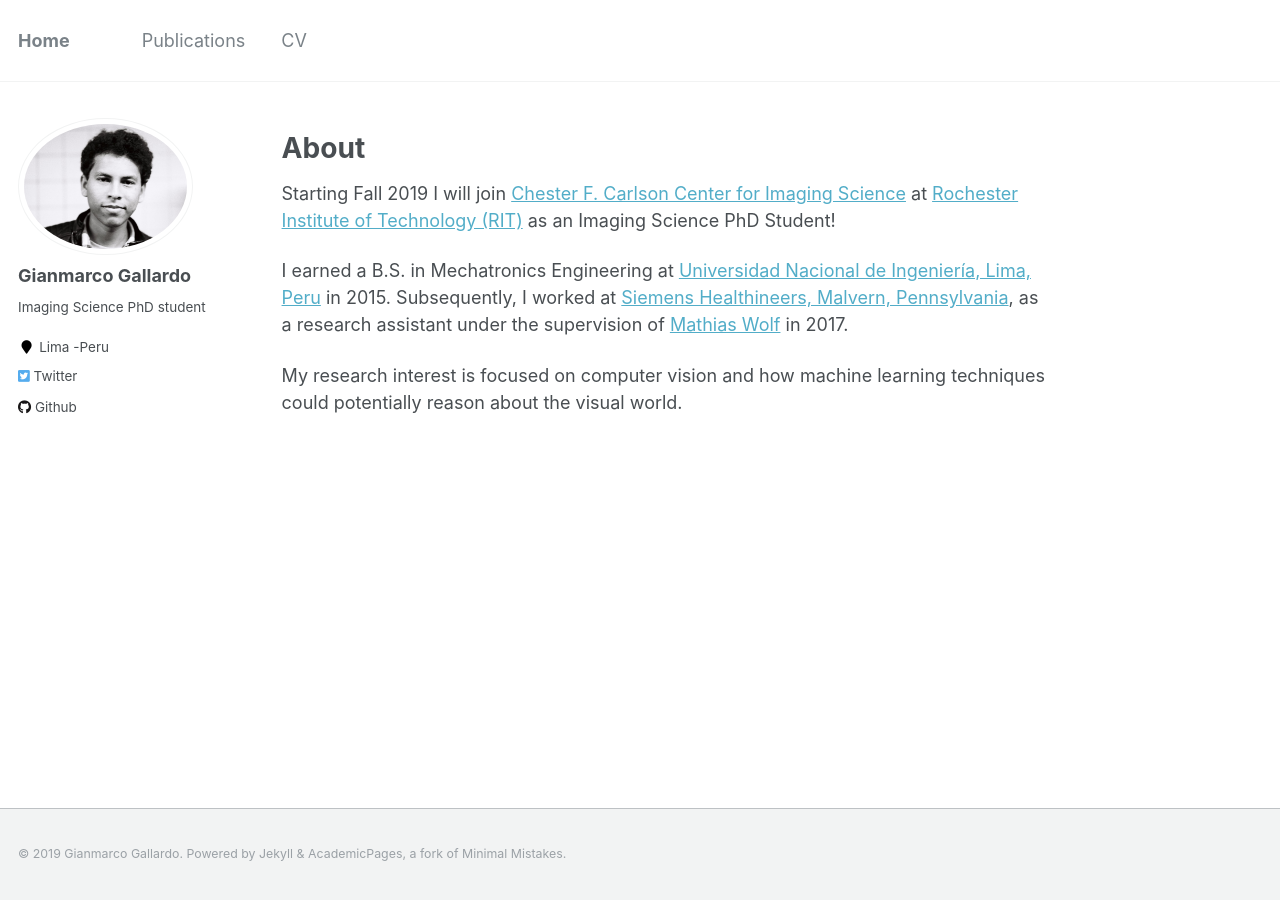
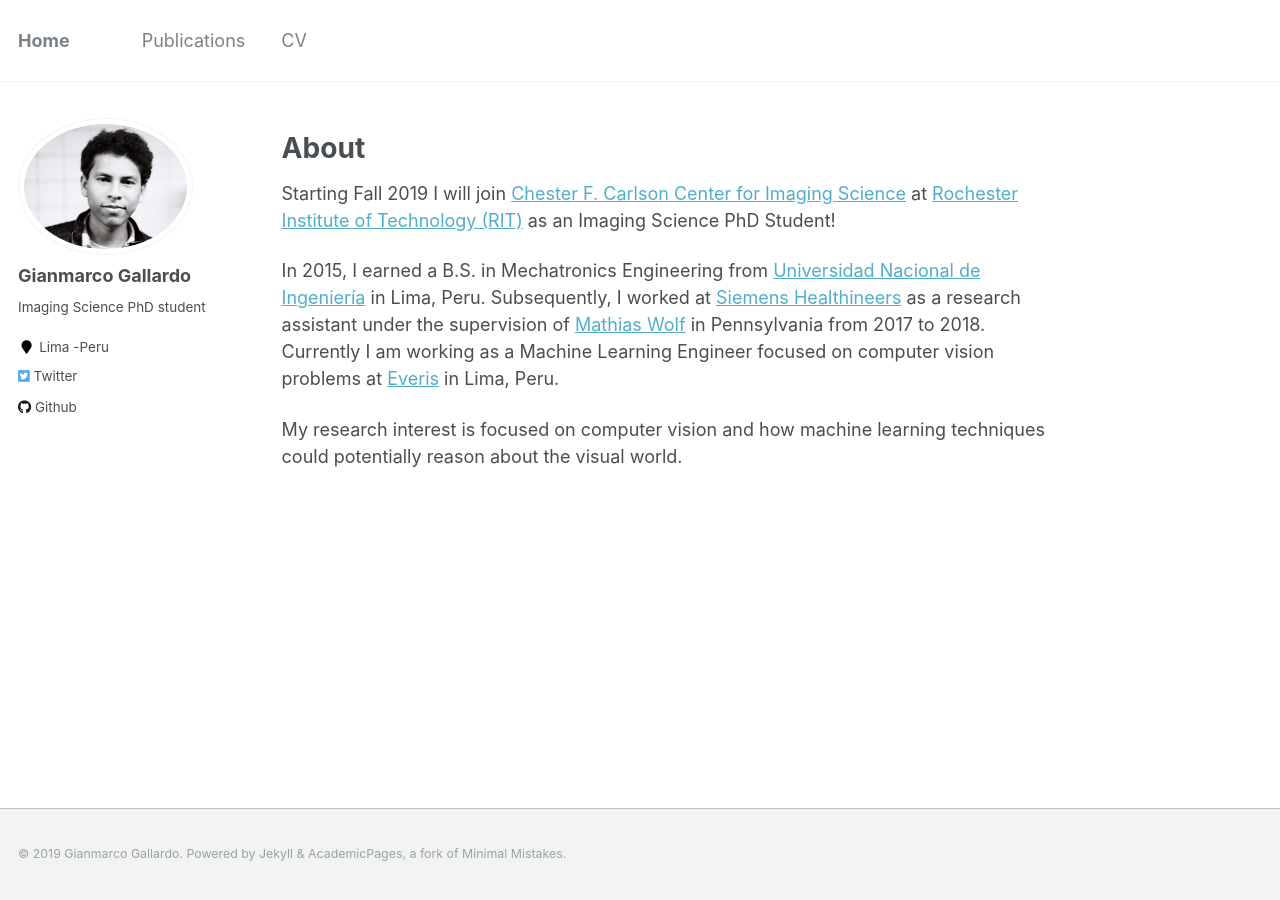
Before and after one commit to jhairgallardo/jhairgallardo.github.io, a Jekyll site: the page built from _pages/about.md, in a window 1280 px wide. Built offline with Jekyll 4.4.1, drawn with Linux system fonts in a browser that asks for light colours.

Commit message:
Fix about me

```diff
--- a/_pages/about.md
+++ b/_pages/about.md
@@ -12,6 +12,6 @@ redirect_from:
 
 Starting Fall 2019 I will join [Chester F. Carlson Center for Imaging Science](https://www.cis.rit.edu/) at [Rochester Institute of Technology (RIT)](https://www.rit.edu/) as an Imaging Science PhD Student!
 
-I earned a B.S. in Mechatronics Engineering at [Universidad Nacional de Ingeniería, Lima, Peru](https://www.uni.edu.pe/) in 2015. Subsequently, I worked at [Siemens Healthineers, Malvern, Pennsylvania](https://www.siemens-healthineers.com/), as a research assistant under the supervision of [Mathias Wolf](https://www.linkedin.com/in/matthias-wolf-08b88b/) in 2017.
+In 2015, I earned a B.S. in Mechatronics Engineering from  [Universidad Nacional de Ingeniería](https://www.uni.edu.pe/) in Lima, Peru. Subsequently, I worked at [Siemens Healthineers](https://www.siemens-healthineers.com/) as a research assistant under the supervision of [Mathias Wolf](https://www.linkedin.com/in/matthias-wolf-08b88b/) in Pennsylvania from 2017 to 2018. Currently I am working as a Machine Learning Engineer focused on computer vision problems at [Everis](https://www.everis.com/Peru/es/home-peru) in Lima, Peru.
 
 My research interest is focused on computer vision and how machine learning techniques could potentially reason about the visual world.
```
